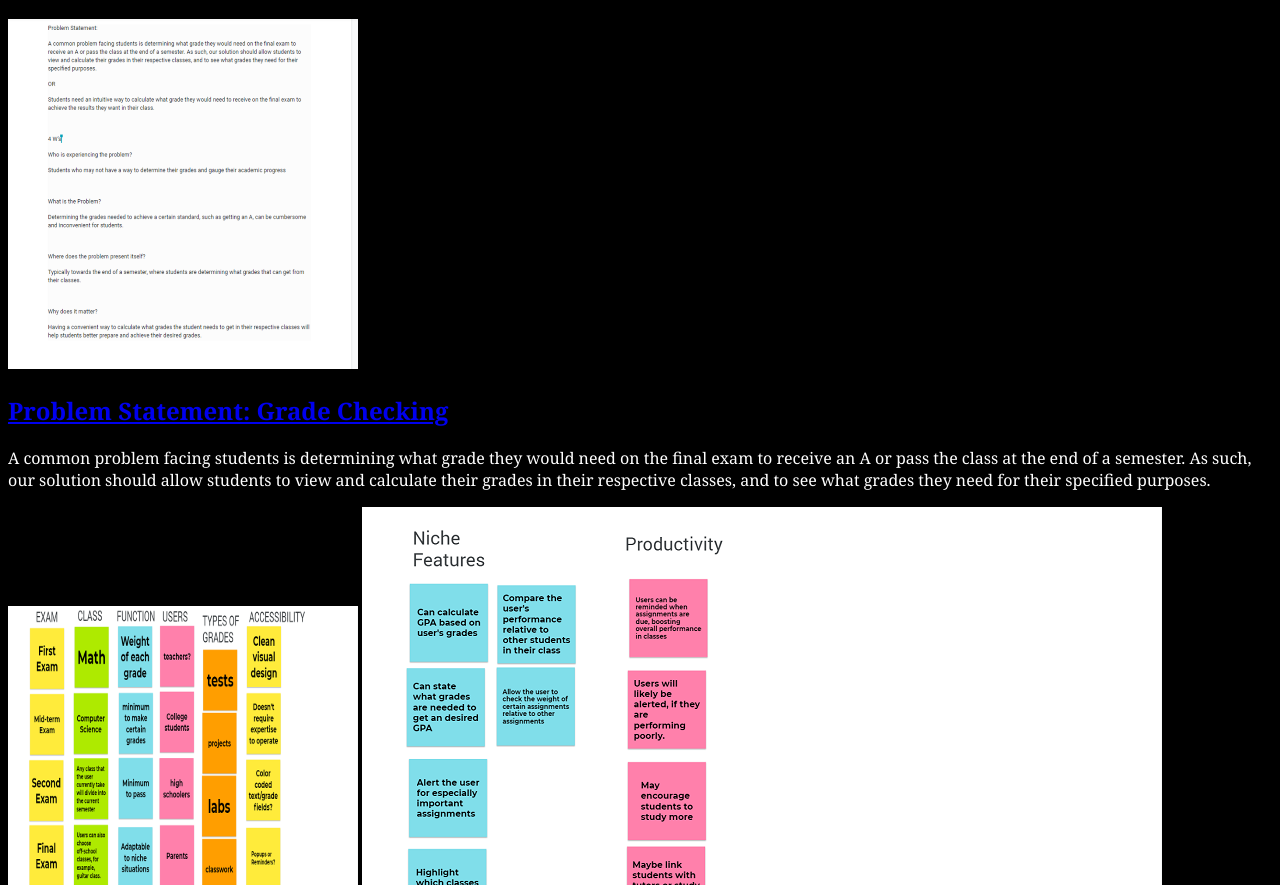
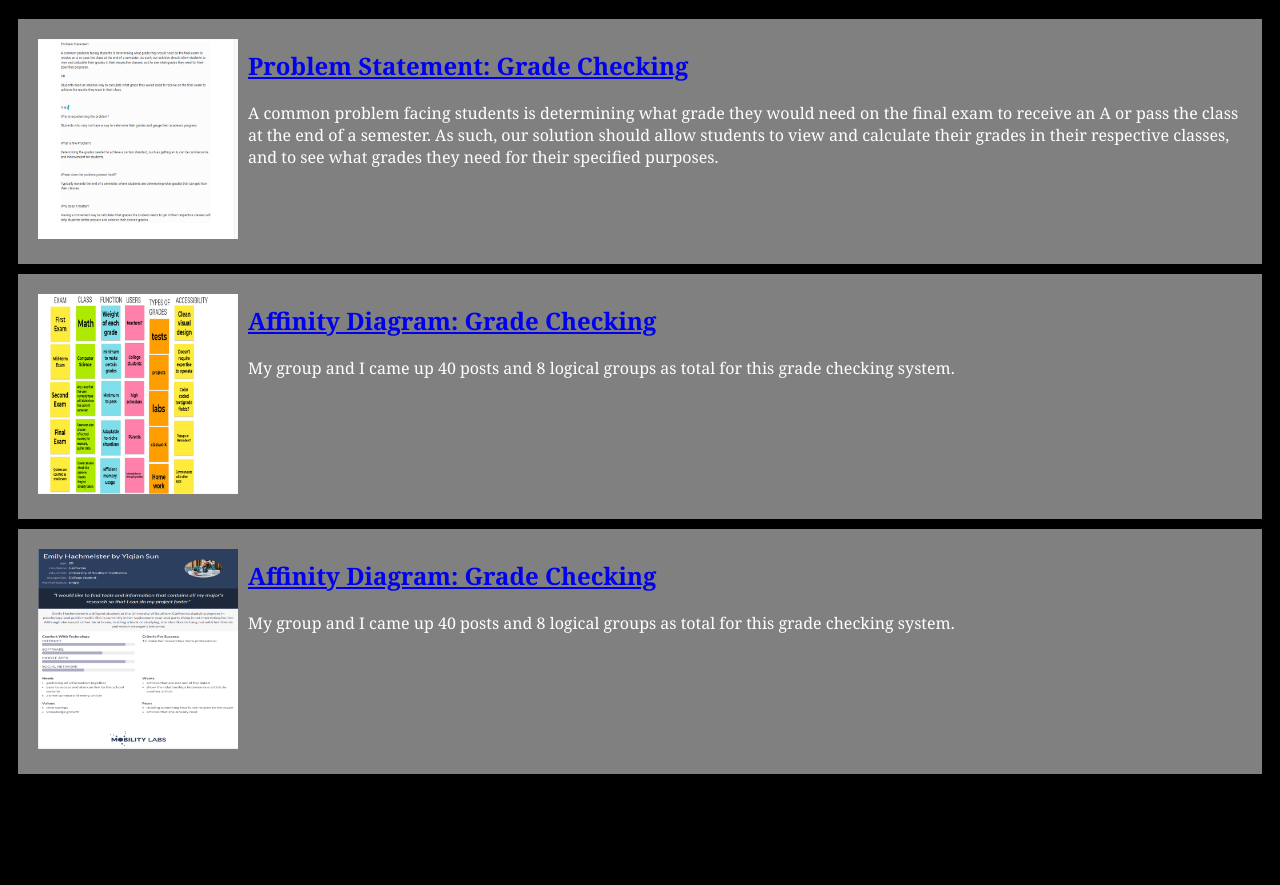
Before and after one commit to yiqian-sun/yiqian-sun.github.io, a plain HTML site: page index.html in a window 1280 px wide. Shown: the part 67-952 px from the top of the page. After the commit the page ends 851 px from the top, so only its background shows below. Drawn offline with Linux system fonts and the light colour scheme.

Commit message:
Add files via upload

```diff
--- a/index.html
+++ b/index.html
@@ -21,7 +21,6 @@
         <!-- Affinity Diagram Assignment -->
         <section class="assignment">
             <a href="files/Affinity-diagrams.pdf"><img src = "screenshot/Affinity-diagram1.png"></a>
-            <a href="files/Affinity-diagrams.pdf"><img src = "screenshot/Affinity-diagram2.png"></a>
             <section class ="ass-details">
                 <a href="files/Affinity-diagrams.pdf"><h2>Affinity Diagram: Grade Checking</h2></a>
                 <p>
@@ -29,5 +28,16 @@
                 </p>
             </section>
         </section>
+
+        <!-- Persona Assignment -->
+        <section class="assignment">
+            <a href="files/Group Persona.pdf"><img src = "screenshot/persona.png"></a>
+            <section class ="ass-details">
+                <a href="files/Group Persona.pdf"><h2>Affinity Diagram: Grade Checking</h2></a>
+                <p>
+                    My group and I came up 40 posts and 8 logical groups as total for this grade checking system.
+                </p>
+            </section>
+        </section>
     </body>
 </html>
--- a/styles.css
+++ b/styles.css
@@ -1,6 +1,16 @@
 body{
     background:black;
     font-family: Georgia, 'Times New Roman', Times, serif;
+}
+.assignment{
+    display: flex;
+    padding: 10px;
+    margin: 10px;
+    background: gray;
+}
+.assignment img{
+    width: 200px;
+    padding: 10px ;
 }
 h1{
     color:white;
```
